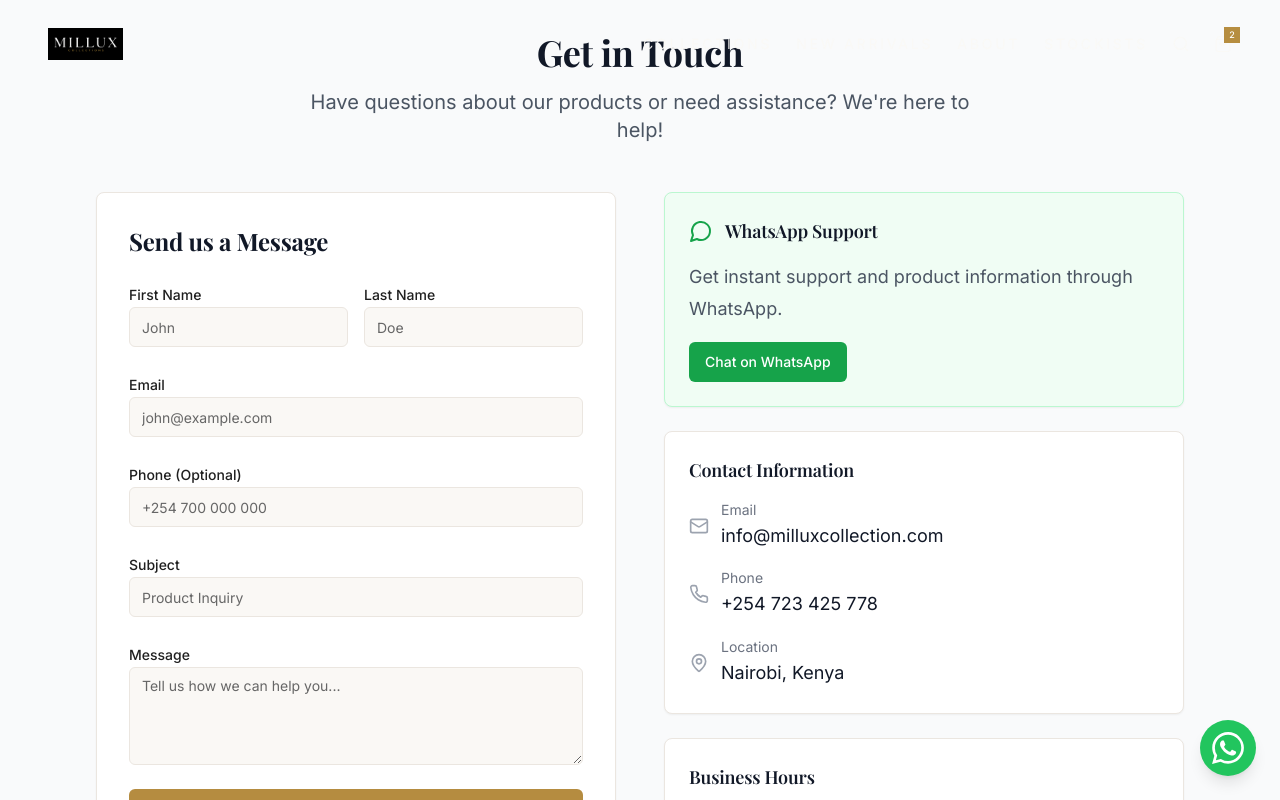
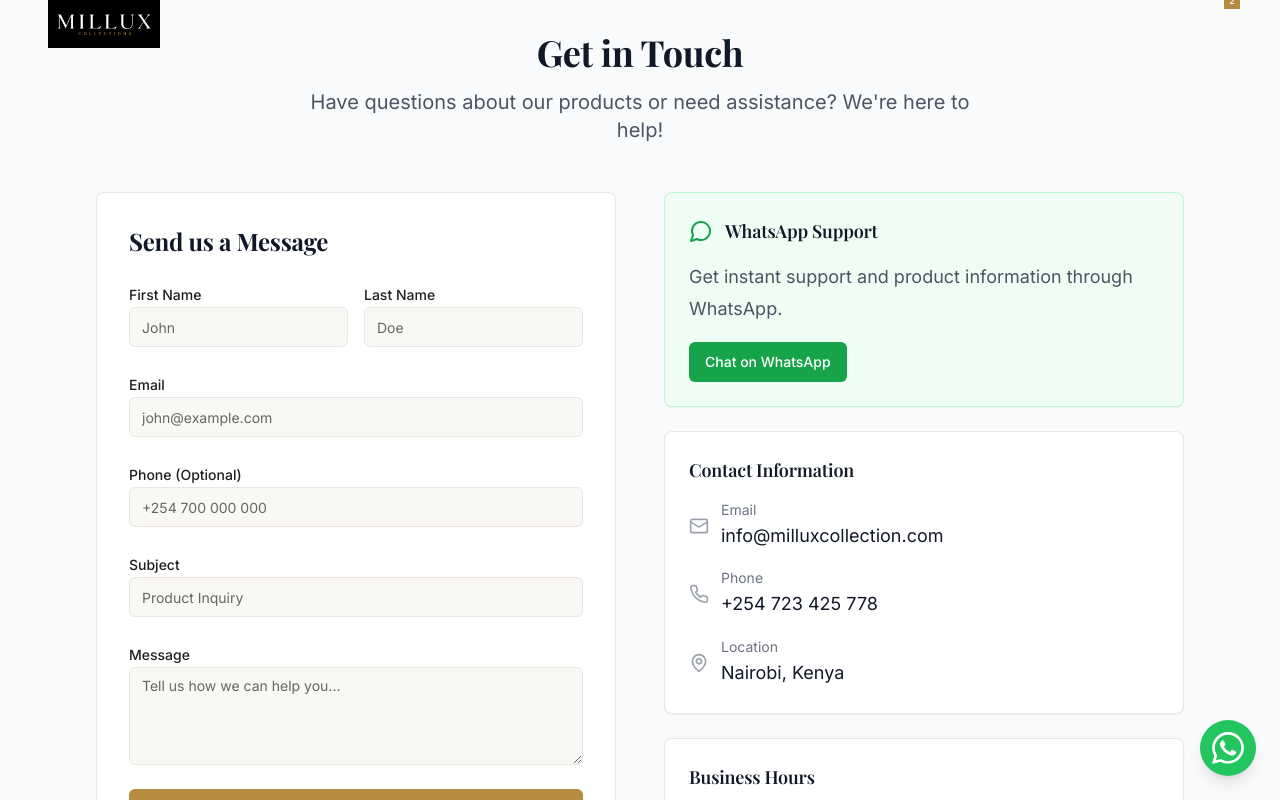
Before and after one commit to antoniodemax/millux-bag-boutique, a React (Vite) app: page /contact in a window 1280 px wide. Shown: the top 800 px of the page. Built offline with nearby package versions, Linux system fonts and the light colour scheme.

Commit message:
increased the logo size

```diff
--- a/src/components/PremiumNavbar.tsx
+++ b/src/components/PremiumNavbar.tsx
@@ -18,9 +18,9 @@ const PremiumNavbar = () => {
 
   return (
     <header className="fixed top-0 inset-x-0 z-50 h-[88px] bg-transparent">
-      <div className="h-full px-6 md:px-12 flex items-center justify-between relative">
+      <div className="h-full px-6 md:px-12 flex items-start justify-between relative">
         {/* Logo - Mobile: Left-aligned, Desktop: Left-aligned */}
-        <div className="flex-shrink-0">
+        <div className="flex-shrink-0 flex flex-col items-center self-start">
           <Link
             to="/"
             className="block md:hidden"
@@ -40,7 +40,7 @@ const PremiumNavbar = () => {
             <motion.img
               src="/images/milluxlogo.png"
               alt="Millux Collections"
-              className="h-[32px] w-auto"
+              className="h-[48px] w-auto"
             />
           </Link>
         </div>
```
